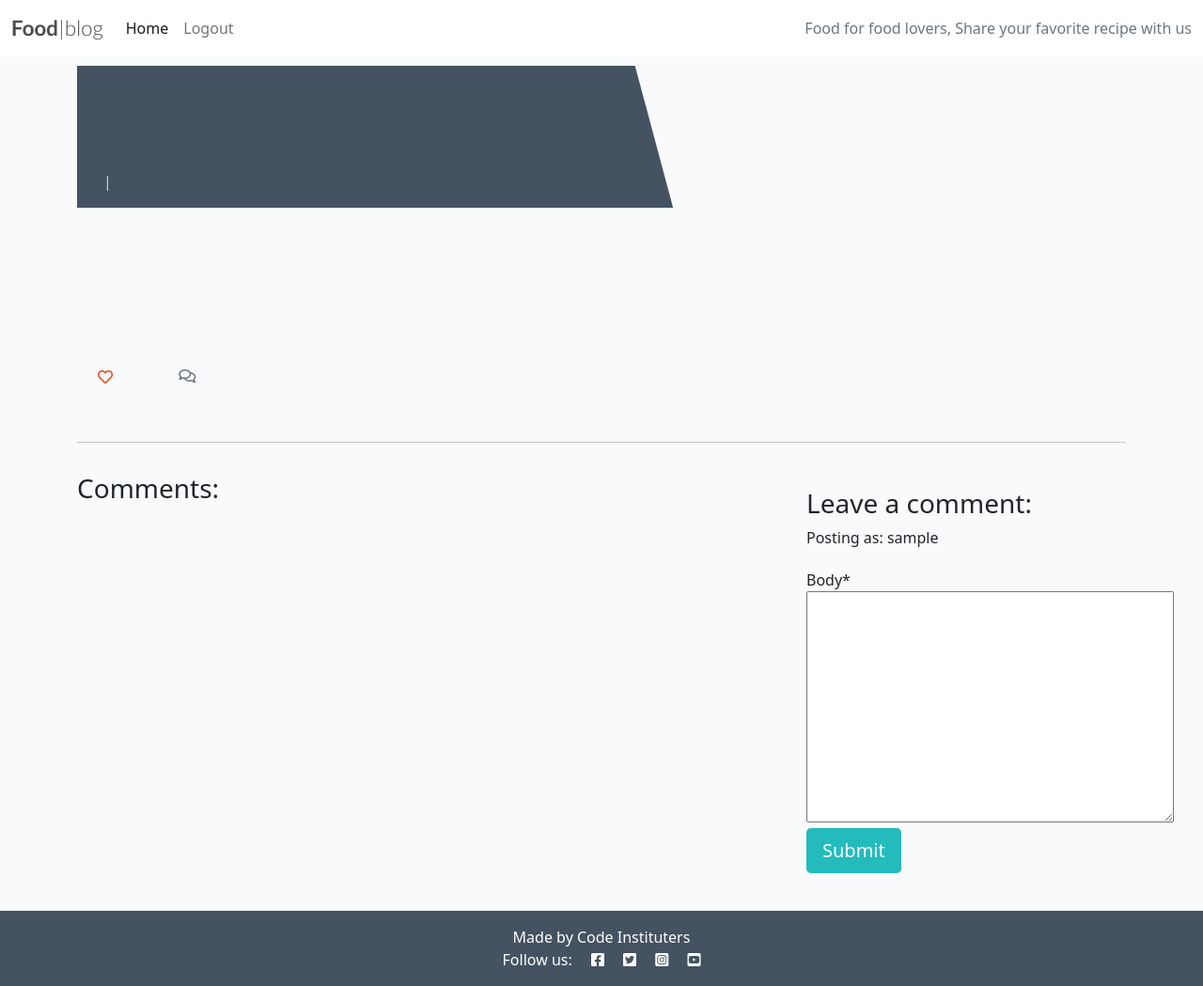
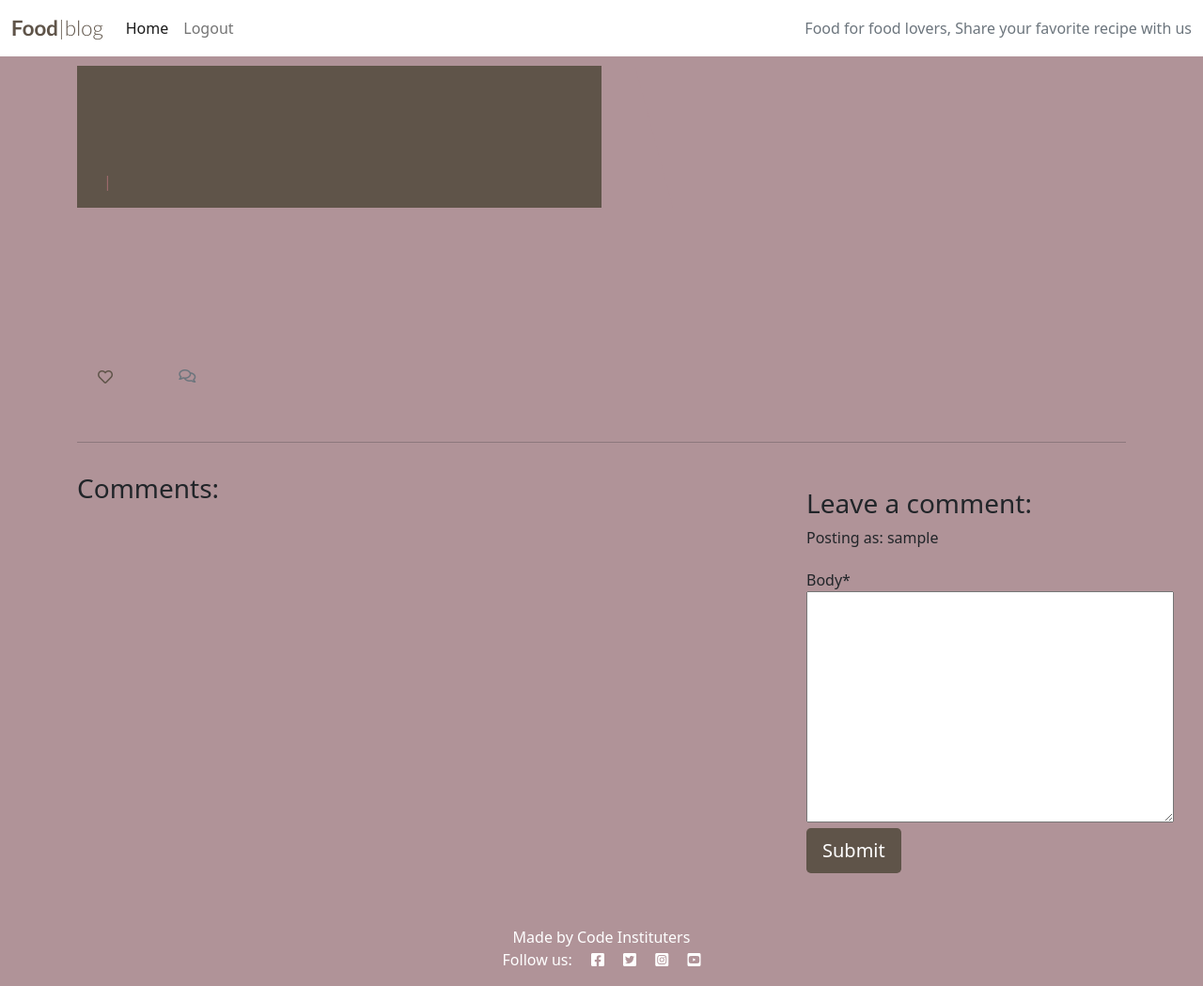
Before and after one commit to HannaGfrorer/pp4blog, a Django app: template templates/post_detail.html in a window 1280 px wide. Shown: the whole page at 94% size. Run offline with Django 3.2, Linux system fonts and the light colour scheme; the template is opened without the code that fills it: values that come from a table or form of the project are taken from there, others are empty; the visitor is signed in with stand-in values (Sample User, id 1); some libraries are stand-ins or nearby versions.

Commit message:
change colors

```diff
--- a/static/css/style.css
+++ b/static/css/style.css
@@ -1,12 +1,12 @@
 body {
-    background-color: #F9FAFC;
+    background-color: #5F5449;
 }
 
 .brand {
     font-family: Lato, sans-serif;
     font-size: 1.4rem;
     font-weight: 700;
-    color: #4A4A4F;
+    color: #5F5449;
 }
 
 
@@ -15,15 +15,15 @@ body {
 }
 
 .light-bg {
-    background-color: #fff;
+    background-color: #B09398;
 }
 
 .dark-bg {
-    background-color: #445261;
+    background-color: #B09398;
 }
 
 .main-bg {
-    background-color: #F9FAFC;
+    background-color: #B09398;
 }
 
 .card {
@@ -40,7 +40,7 @@ body {
     bottom: 5%;
     min-width: 30%;
     left: -2px;
-    background-color: #23BBBB;
+    background-color: #5F5449;
 }
 
 .author {
@@ -59,7 +59,7 @@ body {
 }
 
 .masthead-text {
-    background-color: #445261;
+    background-color: #5F5449;
     color: white;
     position: relative;
 }
@@ -76,7 +76,7 @@ body {
     right: 90%;
     height: 100%;
     width: 150%;
-    background: #445261;
+    background: #B09398;
     -webkit-transform: skew(15deg);
     -moz-transform: skew(15deg);
     transform: skew(15deg);
@@ -85,12 +85,12 @@ body {
 
 .post-link {
     text-decoration: none;
-    color: #445261;
+    color: #5F5449;
 }
 
 .post-link:hover,
 .page-link {
-    color: #E84610;
+    color: #CEDFD9;
 }
 
 .post-title {
@@ -100,18 +100,18 @@ body {
 
 .post-subtitle {
     margin-left: 5%;
-    color: lightgray;
+    color: #9B6A6C;
 }
 
 .btn-signup {
-    background-color: #23BBBB;
+    background-color: #5F5449;
     color: #fff;
 }
 
 .btn-signup:hover,
 .btn-signup:active {
     background-color: #fff;
-    color: #23BBBB;
+    color: #5F5449;
 }
 
 .link {
@@ -126,7 +126,7 @@ body {
 }
 
 .btn-like {
-    color: #E84610;
+    color: #5F5449;
     border: none;
     background: transparent;
 }
```
Also changed, not shown: README.md.
